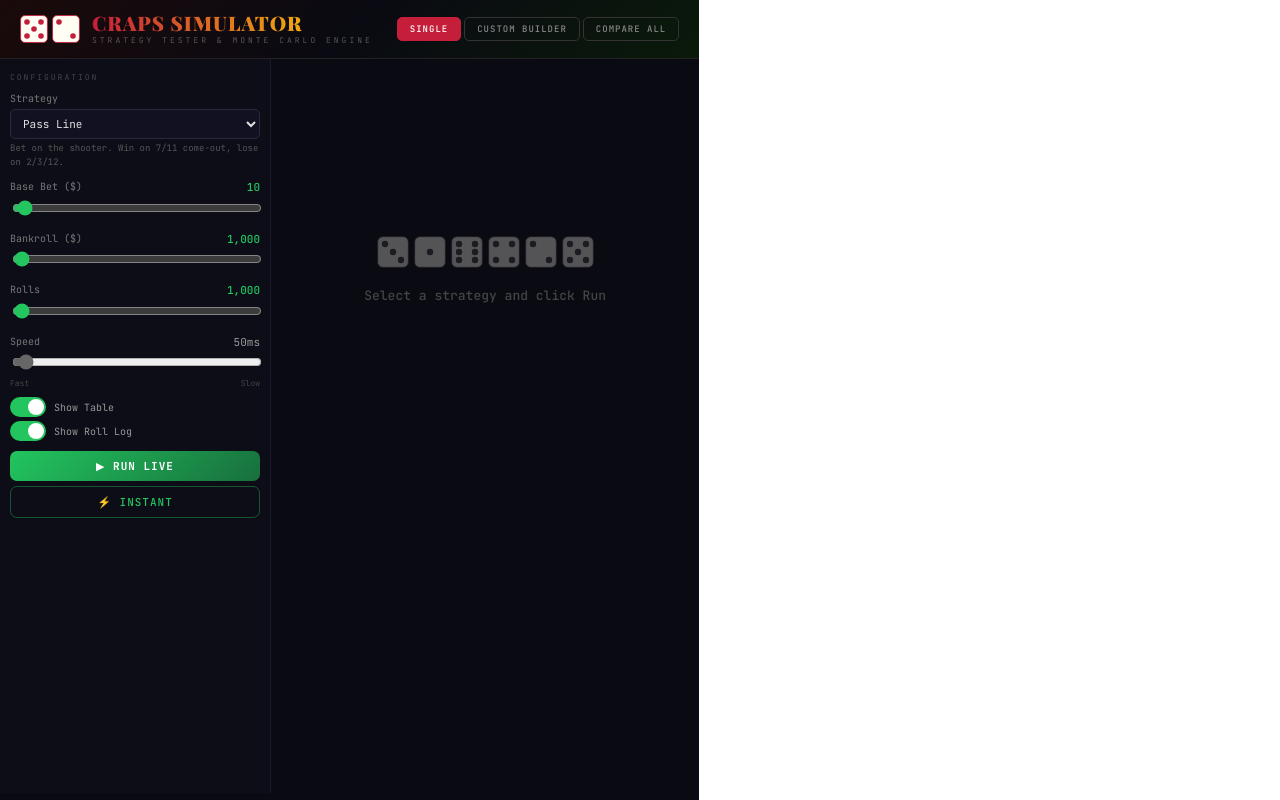
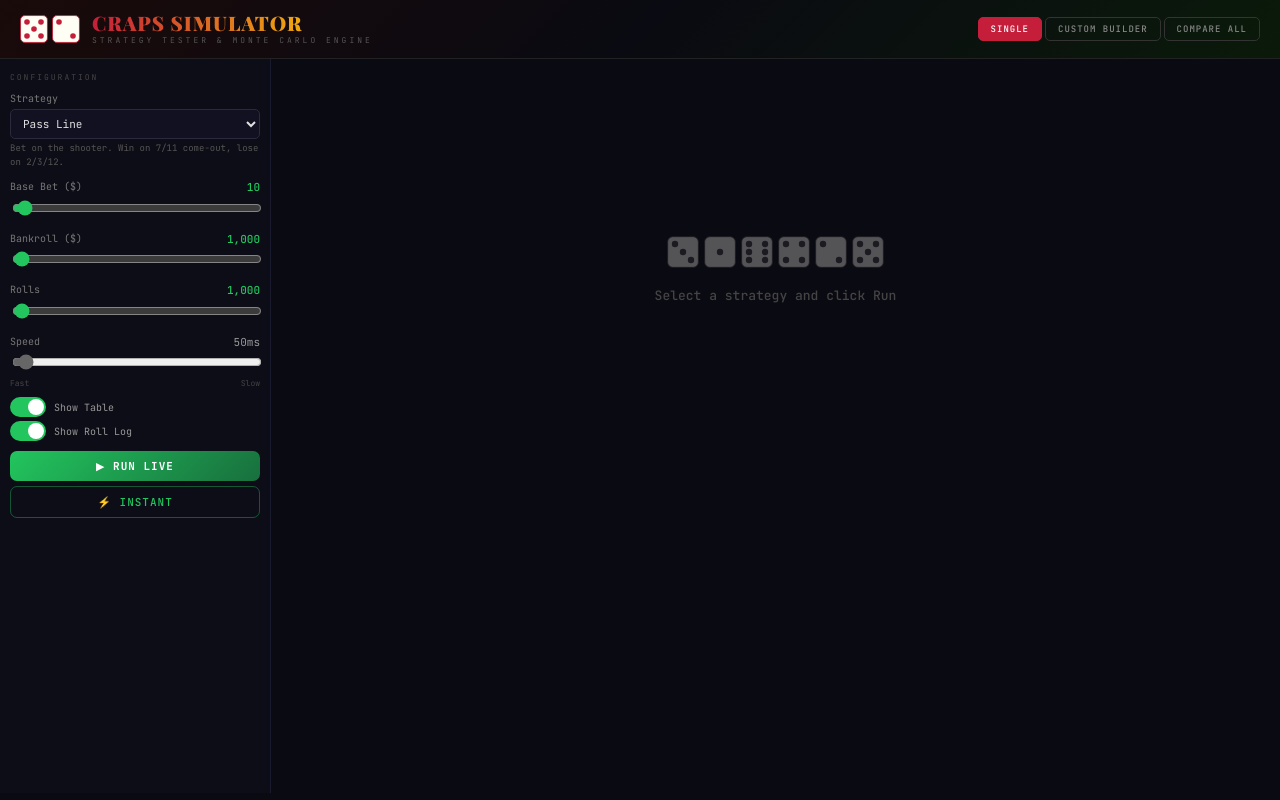
Before and after one commit to restored42/craps-simulator-site, a React (Vite) app: page / in a window 1280 px wide. Built offline with nearby package versions, Linux system fonts and the light colour scheme.

Commit message:
fix the window width to take up the negative space

```diff
--- a/src/App.jsx
+++ b/src/App.jsx
@@ -351,7 +351,7 @@ function CrapsTable({tableState, lastTotal, d1, d2, activeColor, isAnimating, bu
   else if(isWin && field>0) { floatX=180; floatY=th-118; }
 
   return (
-    <div style={{background:"#111122",borderRadius:10,border:"1px solid #1a1a2e",padding:"12px",marginBottom:14,position:"relative",overflow:"hidden"}}>
+    <div style={{background:"#111122",borderRadius:10,border:"1px solid #1a1a2e",padding:"12px",marginBottom:14,position:"relative",overflow:"hidden",width:"100%",boxSizing:"border-box"}}>
       <style>{`
         @keyframes chipPulse { 0%{transform:scale(1.4);opacity:0.5} 100%{transform:scale(1);opacity:1} }
         @keyframes diceRoll { 0%{transform:rotate(0deg) scale(0.5);opacity:0} 50%{transform:rotate(180deg) scale(1.2);opacity:1} 100%{transform:rotate(360deg) scale(1);opacity:1} }
@@ -668,11 +668,11 @@ export default function CrapsSimulator() {
   const curBR=curEntry?.bankroll; const pnl=curBR!==null&&curBR!==undefined?curBR-startingBankroll:null;
 
   return (
-    <div style={{minHeight:"100vh",background:"#0a0a12",color:"#e0e0e0",fontFamily:"'JetBrains Mono','Fira Code','Courier New',monospace"}}>
+    <div style={{minHeight:"100vh",width:"100vw",maxWidth:"100vw",overflow:"hidden",background:"#0a0a12",color:"#e0e0e0",fontFamily:"'JetBrains Mono','Fira Code','Courier New',monospace"}}>
       <link href="https://fonts.googleapis.com/css2?family=JetBrains+Mono:wght@300;400;500;700&family=Playfair+Display:wght@700;900&display=swap" rel="stylesheet"/>
 
       {/* Header */}
-      <div style={{background:"linear-gradient(135deg,#1a0a0a 0%,#0a0a12 50%,#0a1a0a 100%)",borderBottom:"1px solid #222",padding:"12px 20px",display:"flex",alignItems:"center",gap:12,flexWrap:"wrap"}}>
+      <div style={{background:"linear-gradient(135deg,#1a0a0a 0%,#0a0a12 50%,#0a1a0a 100%)",borderBottom:"1px solid #222",padding:"12px 20px",display:"flex",alignItems:"center",gap:12,flexWrap:"wrap",width:"100%",boxSizing:"border-box"}}>
         <div style={{display:"flex",gap:4}}><DieFace value={5} size={28} color="#c41e3a"/><DieFace value={2} size={28} color="#c41e3a"/></div>
         <div>
           <h1 style={{fontFamily:"'Playfair Display',serif",fontSize:20,fontWeight:900,margin:0,background:"linear-gradient(90deg,#c41e3a,#ffd700)",WebkitBackgroundClip:"text",WebkitTextFillColor:"transparent",letterSpacing:1}}>CRAPS SIMULATOR</h1>
@@ -686,7 +686,7 @@ export default function CrapsSimulator() {
         </div>
       </div>
 
-      <div style={{display:"flex",minHeight:"calc(100vh - 66px)"}}>
+      <div style={{display:"flex",width:"100%",minHeight:"calc(100vh - 66px)"}}>
         {/* Sidebar */}
         <div style={{width:tab==="custom"?310:250,flexShrink:0,background:"#0d0d18",borderRight:"1px solid #1a1a2e",padding:"12px 10px",overflowY:"auto"}}>
           <div style={{fontSize:8,color:"#444",letterSpacing:2,textTransform:"uppercase",marginBottom:8}}>Configuration</div>
@@ -742,7 +742,7 @@ export default function CrapsSimulator() {
         </div>
 
         {/* Main */}
-        <div style={{flex:1,padding:"12px 16px",overflowY:"auto",overflowX:"hidden",minWidth:0}}>
+        <div style={{flex:"1 1 0%",minWidth:0,padding:"12px 16px",overflowY:"auto",overflowX:"hidden"}}>
           {(tab==="single"||tab==="custom")&&(<>
             {/* Live status bar */}
             {result&&(
@@ -761,7 +761,7 @@ export default function CrapsSimulator() {
 
             {/* Chart */}
             {result&&(
-              <div style={{background:"#111122",borderRadius:9,border:"1px solid #1a1a2e",padding:"10px",marginBottom:12}}>
+              <div style={{background:"#111122",borderRadius:9,border:"1px solid #1a1a2e",padding:"10px",marginBottom:12,width:"100%",boxSizing:"border-box"}}>
                 <div style={{fontSize:8,color:"#444",letterSpacing:2,textTransform:"uppercase",marginBottom:4}}>Bankroll</div>
                 <BigChart data={result.history} color={activeColor} startingBankroll={startingBankroll} animIndex={animIndex}/>
               </div>
@@ -787,12 +787,12 @@ export default function CrapsSimulator() {
               const visibleCount = Math.min(animIndex!==null?animIndex+1:result.history.length, result.history.length);
               const entries = result.history.slice(Math.max(0,visibleCount-200), visibleCount);
               return (
-                <div style={{background:"#111122",borderRadius:9,border:"1px solid #1a1a2e",padding:"10px",marginBottom:12}}>
+                <div style={{background:"#111122",borderRadius:9,border:"1px solid #1a1a2e",padding:"10px",marginBottom:12,width:"100%",boxSizing:"border-box"}}>
                   <div style={{display:"flex",justifyContent:"space-between",alignItems:"center",marginBottom:6}}>
                     <div style={{fontSize:8,color:"#444",letterSpacing:2,textTransform:"uppercase"}}>Roll Log</div>
                     <div style={{fontSize:9,color:"#555"}}>{visibleCount-1} / {result.history.length-1} rolls</div>
                   </div>
-                  <div ref={logRef} style={{maxHeight:220,overflowY:"auto",fontFamily:"'JetBrains Mono',monospace",fontSize:10,lineHeight:1.8}}>
+                  <div ref={logRef} style={{maxHeight:220,overflowY:"auto",overflowX:"auto",fontFamily:"'JetBrains Mono',monospace",fontSize:10,lineHeight:1.8}}>
                     {/* Header row */}
                     <div style={{display:"grid",gridTemplateColumns:"50px 44px 1fr 90px 80px",gap:6,padding:"4px 6px",borderBottom:"1px solid #1a1a2e",position:"sticky",top:0,background:"#111122",zIndex:1}}>
                       <span style={{color:"#555",fontWeight:700}}>Roll</span>
```
